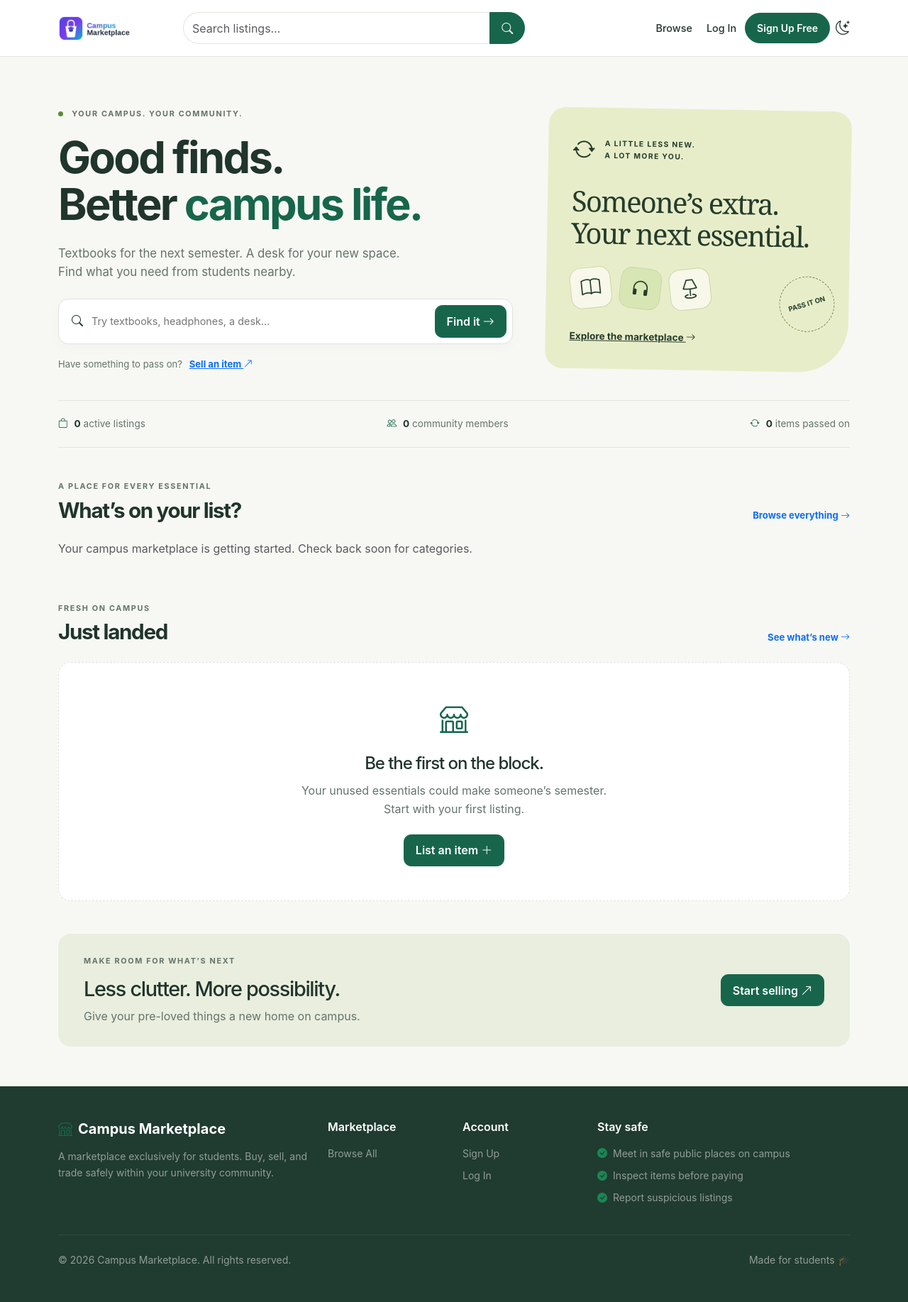
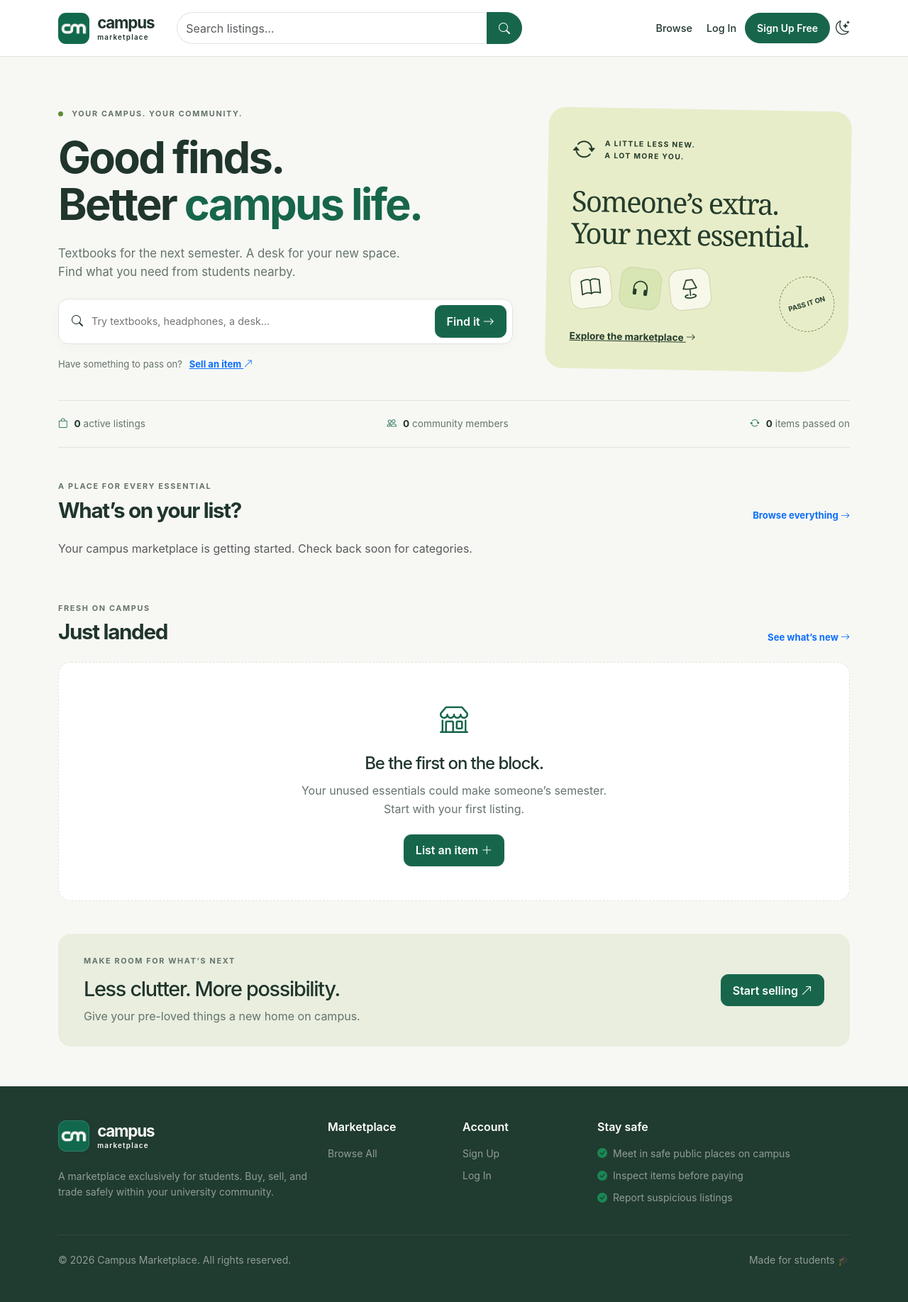
Before and after one commit to Rjems995/CampusMarketplace, a Flask app: page / in a window 1280 px wide. Shown: the whole page at 71% size. Run offline with Flask 3, Linux system fonts and the light colour scheme; data that the repository does not hold is empty; some libraries are stand-ins or nearby versions.

Commit message:
Update marketplace branding with new logo, wordmark, and favicons

```diff
--- a/frontend/static/css/main.css
+++ b/frontend/static/css/main.css
@@ -293,3 +293,35 @@ h1,h2,h3 { letter-spacing:-.045em; }
 @media(max-width:991px) { .market-hero { gap:24px; grid-template-columns:1.2fr 1fr; } .campus-note { padding:24px; } .campus-note h2 { font-size:2rem; } .note-stamp { display:none; } .navbar-collapse { padding-top:16px; } .browse-page .sticky-top { position:static; } }
 @media(max-width:767px) { .market-hero { grid-template-columns:1fr; padding:18px 0 28px; } .campus-note { min-height:0; transform:none; border-radius:18px; padding:22px; } .campus-note h2 { margin:16px 0; } .note-categories { position:absolute; right:20px; top:32px; flex-direction:column; gap:6px; } .note-categories i { width:35px; height:35px; font-size:1.1rem; border-radius:10px; } .community-strip { gap:12px; font-size:.75rem; } .section-heading { align-items:start; } .section-heading h2 { font-size:1.55rem; } .section-heading>a { max-width:100px; white-space:normal; text-align:right; } .home-section { padding-top:32px; } .category-grid { grid-template-columns:repeat(2,minmax(0,1fr)); } .category-tile { padding:12px; gap:8px; } .category-icon { width:32px; height:36px; font-size:1.1rem; } .category-arrow { display:none; } .sell-banner { padding:24px; align-items:start; flex-direction:column; } .browse-page .col-lg-9 .col-lg-3 { width:50%; } .product-card .card-body { padding:12px!important; } .product-card .card-body>.d-flex { flex-wrap:wrap; gap:6px; } .notif-dropdown { min-width:0; width:min(320px,90vw); } }
 @media(prefers-reduced-motion:reduce) { *,*::before,*::after { transition:none!important; animation:none!important; scroll-behavior:auto!important; } .hover-lift:hover,.product-card:hover,.product-card:hover .product-card-img { transform:none; } }
+
+/* Shared identity: compact monogram and live type that stays sharp on any screen. */
+.cm-brand {
+  display: inline-flex;
+  align-items: center;
+  gap: .7rem;
+  flex-shrink: 0;
+  color: var(--cm-text);
+  text-decoration: none;
+  line-height: 1;
+}
+.cm-brand:hover { color: var(--cm-text); }
+.cm-brand-mark {
+  display: block;
+  width: 44px;
+  height: 44px;
+  flex-shrink: 0;
+  border-radius: 11px;
+}
+.cm-brand-name { display: grid; gap: 4px; }
+.cm-brand-campus { font-size: 1.4rem; font-weight: 750; letter-spacing: -.055em; }
+.cm-brand-marketplace { font-size: .62rem; font-weight: 600; letter-spacing: .12em; }
+.cm-brand-custom { max-width: 180px; font-size: 1rem; font-weight: 650; line-height: 1.2; white-space: normal; }
+.cm-brand-footer { color: #f7f8f4; }
+.cm-brand-footer:hover { color: #f7f8f4; }
+.cm-brand-footer .cm-brand-mark { outline: 1px solid #ffffff24; outline-offset: -1px; }
+@media (max-width: 375px) {
+  .cm-brand { gap: .55rem; }
+  .cm-brand-mark { width: 40px; height: 40px; border-radius: 10px; }
+  .cm-brand-campus { font-size: 1.25rem; }
+  .cm-brand-marketplace { font-size: .58rem; }
+}
--- a/frontend/templates/base.html
+++ b/frontend/templates/base.html
@@ -3,8 +3,8 @@
 <head>
   <meta charset="UTF-8">
   <meta name="viewport" content="width=device-width, initial-scale=1">
-  <link rel="icon" type="image/png" href="{{ url_for('static', filename='images/favicon-32.png') }}">
-  <link rel="apple-touch-icon" href="{{ url_for('static', filename='images/favicon-512.png') }}">
+  <link rel="icon" type="image/png" sizes="32x32" href="{{ url_for('static', filename='images/branding/favicon-32.png') }}">
+  <link rel="apple-touch-icon" sizes="180x180" href="{{ url_for('static', filename='images/branding/apple-touch-icon.png') }}">
   <title>{% block title %}{{ title or app_name }}{% endblock %} — {{ app_name }}</title>
   <meta name="description" content="{% block meta_desc %}Campus Marketplace — Buy, sell, and trade safely within your university community.{% endblock %}">
 
@@ -23,9 +23,9 @@
 <a class="skip-link" href="#main-content">Skip to content</a>
 <nav class="navbar navbar-expand-lg navbar-custom sticky-top" id="mainNav">
   <div class="container">
-    <a class="navbar-brand fw-bold" href="{{ url_for('main.index') }}">
-  <img src="{{ url_for('static', filename='images/wordmark.png') }}" alt="{{ app_name }}" height="36">
-    </a>
+    {% with brand_class='navbar-brand' %}
+      {% include 'partials/_brand.html' %}
+    {% endwith %}
 
     <!-- Search bar -->
     <form class="d-none d-lg-flex mx-3 flex-grow-1" action="{{ url_for('main.search') }}" method="get">
@@ -190,7 +190,11 @@
   <div class="container">
     <div class="row g-4">
       <div class="col-lg-4">
-        <h5 class="fw-bold mb-3"><i class="bi bi-shop me-2 text-primary"></i>{{ app_name }}</h5>
+        <div class="mb-3">
+          {% with brand_class='cm-brand-footer' %}
+            {% include 'partials/_brand.html' %}
+          {% endwith %}
+        </div>
         <p class="text-white-50 small">A marketplace exclusively for students. Buy, sell, and trade safely within your university community.</p>
       </div>
       <div class="col-6 col-lg-2">
--- /dev/null
+++ b/frontend/templates/partials/_brand.html
@@ -0,0 +1,13 @@
+<a class="cm-brand {{ brand_class | default('') }}" href="{{ url_for('main.index') }}"
+   aria-label="{{ app_name }} home">
+  <img class="cm-brand-mark" src="{{ url_for('static', filename='images/branding/campus-mark.png') }}"
+       width="44" height="44" alt="">
+  <span class="cm-brand-name" aria-hidden="true">
+    {% if app_name | lower == 'campus marketplace' %}
+    <span class="cm-brand-campus">campus</span>
+    <span class="cm-brand-marketplace">marketplace</span>
+    {% else %}
+    <span class="cm-brand-custom">{{ app_name }}</span>
+    {% endif %}
+  </span>
+</a>
```
Also changed, not shown: docs/branding/README.md (added), frontend/static/images/branding/apple-touch-icon.png (added), frontend/static/images/branding/campus-mark.png (added), frontend/static/images/branding/favicon-32.png (added), frontend/static/images/branding/icon-512.png (added), 3 other files.
